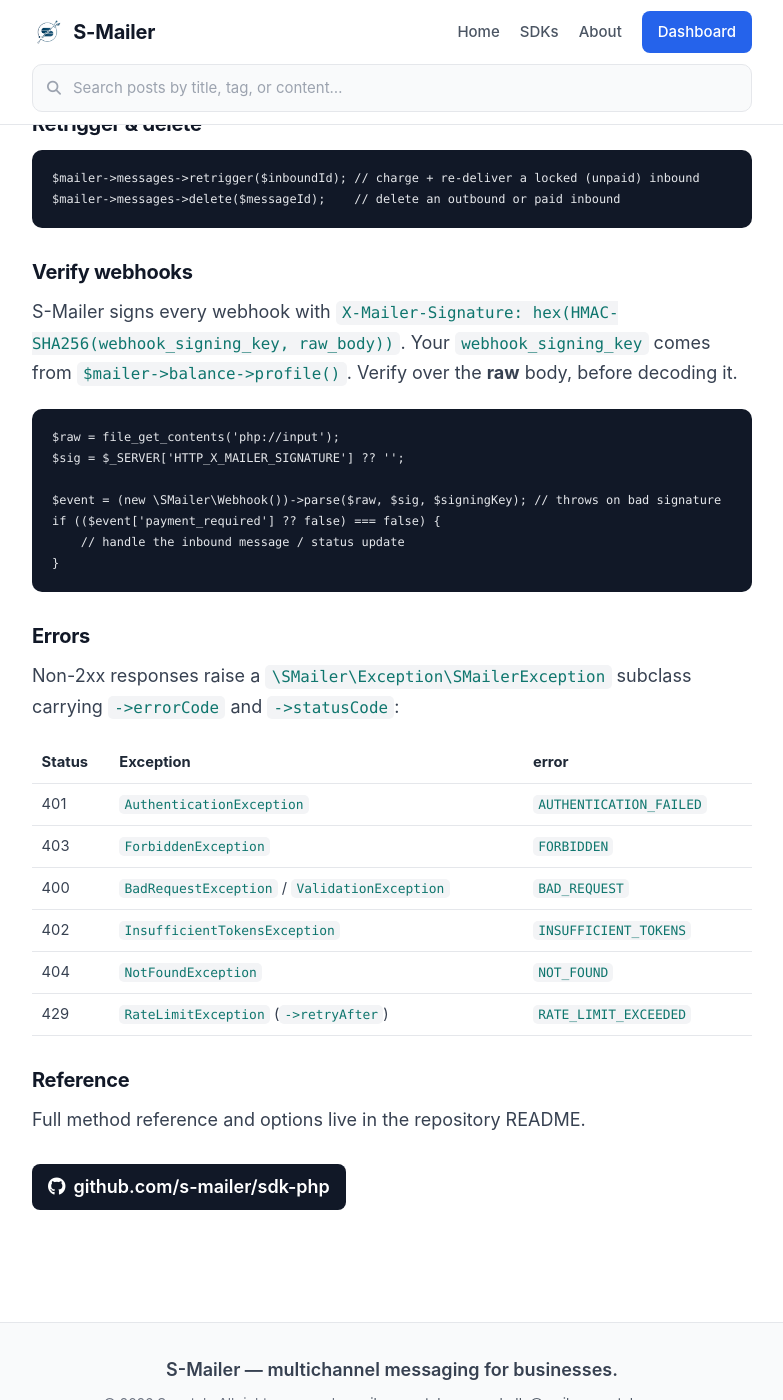
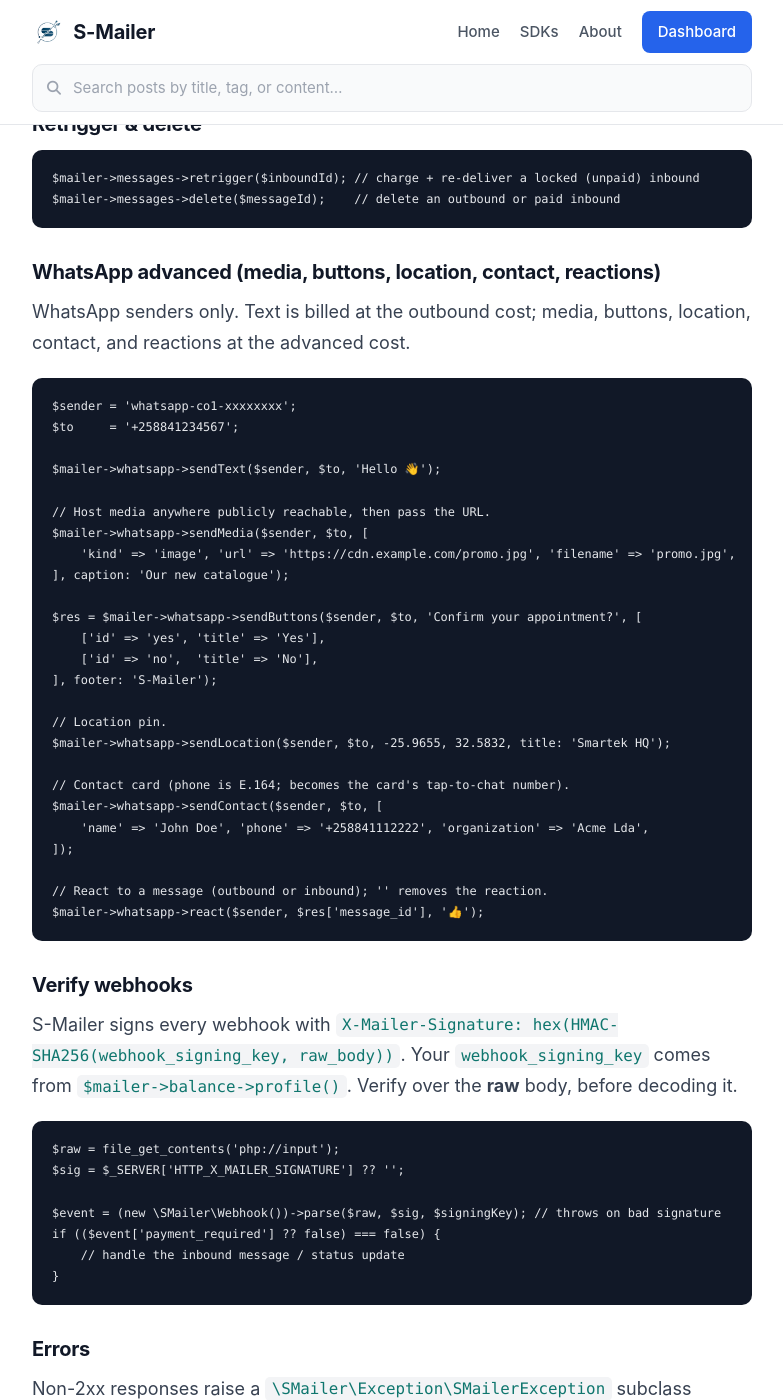
Before and after one commit to s-mailer/s-mailer-blog, a Jekyll site: the page built from landing/sdk/index.html, in a window 1280 px wide and 1400 px high, scrolled down 1446 px. Shown: the whole window, without its empty margins (248-1031 px from the left). Built offline with Jekyll 4.4.1, drawn with Linux system fonts in a browser that asks for light colours.

Commit message:
sdk page: add WhatsApp advanced examples (media, buttons, location, contact, reactions)

```diff
--- a/landing/sdk/index.html
+++ b/landing/sdk/index.html
@@ -152,6 +152,35 @@
     <pre><code>$mailer-&gt;messages-&gt;retrigger($inboundId); // charge + re-deliver a locked (unpaid) inbound
 $mailer-&gt;messages-&gt;delete($messageId);    // delete an outbound or paid inbound</code></pre>
 
+    <h2>WhatsApp advanced (media, buttons, location, contact, reactions)</h2>
+    <p>WhatsApp senders only. Text is billed at the outbound cost; media, buttons, location,
+       contact, and reactions at the advanced cost.</p>
+    <pre><code>$sender = 'whatsapp-co1-xxxxxxxx';
+$to     = '+258841234567';
+
+$mailer-&gt;whatsapp-&gt;sendText($sender, $to, 'Hello 👋');
+
+// Host media anywhere publicly reachable, then pass the URL.
+$mailer-&gt;whatsapp-&gt;sendMedia($sender, $to, [
+    'kind' =&gt; 'image', 'url' =&gt; 'https://cdn.example.com/promo.jpg', 'filename' =&gt; 'promo.jpg',
+], caption: 'Our new catalogue');
+
+$res = $mailer-&gt;whatsapp-&gt;sendButtons($sender, $to, 'Confirm your appointment?', [
+    ['id' =&gt; 'yes', 'title' =&gt; 'Yes'],
+    ['id' =&gt; 'no',  'title' =&gt; 'No'],
+], footer: 'S-Mailer');
+
+// Location pin.
+$mailer-&gt;whatsapp-&gt;sendLocation($sender, $to, -25.9655, 32.5832, title: 'Smartek HQ');
+
+// Contact card (phone is E.164; becomes the card's tap-to-chat number).
+$mailer-&gt;whatsapp-&gt;sendContact($sender, $to, [
+    'name' =&gt; 'John Doe', 'phone' =&gt; '+258841112222', 'organization' =&gt; 'Acme Lda',
+]);
+
+// React to a message (outbound or inbound); '' removes the reaction.
+$mailer-&gt;whatsapp-&gt;react($sender, $res['message_id'], '👍');</code></pre>
+
     <h2>Verify webhooks</h2>
     <p>S-Mailer signs every webhook with
        <code>X-Mailer-Signature: hex(HMAC-SHA256(webhook_signing_key, raw_body))</code>.
@@ -237,6 +266,34 @@
     <pre><code>await mailer.messages.retrigger(inboundId); // charge + re-deliver a locked (unpaid) inbound
 await mailer.messages.delete(messageId);    // delete an outbound or paid inbound</code></pre>
 
+    <h2>WhatsApp advanced (media, buttons, location, contact, reactions)</h2>
+    <p>WhatsApp senders only. Text is billed at the outbound cost; media, buttons, location,
+       contact, and reactions at the advanced cost.</p>
+    <pre><code>const sender = 'whatsapp-co1-xxxxxxxx';
+const to = '+258841234567';
+
+await mailer.whatsapp.sendText(sender, to, 'Hello 👋');
+
+// Host media anywhere publicly reachable, then pass the URL.
+await mailer.whatsapp.sendMedia(sender, to,
+  { kind: 'image', url: 'https://cdn.example.com/promo.jpg', filename: 'promo.jpg' },
+  'Our new catalogue');
+
+const res = await mailer.whatsapp.sendButtons(sender, to, 'Confirm your appointment?', [
+  { id: 'yes', title: 'Yes' },
+  { id: 'no',  title: 'No' },
+], 'S-Mailer');
+
+// Location pin.
+await mailer.whatsapp.sendLocation(sender, to, -25.9655, 32.5832, 'Smartek HQ');
+
+// Contact card (phone is E.164; becomes the card's tap-to-chat number).
+await mailer.whatsapp.sendContact(sender, to,
+  { name: 'John Doe', phone: '+258841112222', organization: 'Acme Lda' });
+
+// React to a message (outbound or inbound); '' removes the reaction.
+await mailer.whatsapp.react(sender, res.message_id, '👍');</code></pre>
+
     <h2>Verify webhooks</h2>
     <p>S-Mailer signs every webhook with
        <code>X-Mailer-Signature: hex(HMAC-SHA256(webhook_signing_key, raw_body))</code>.
```
